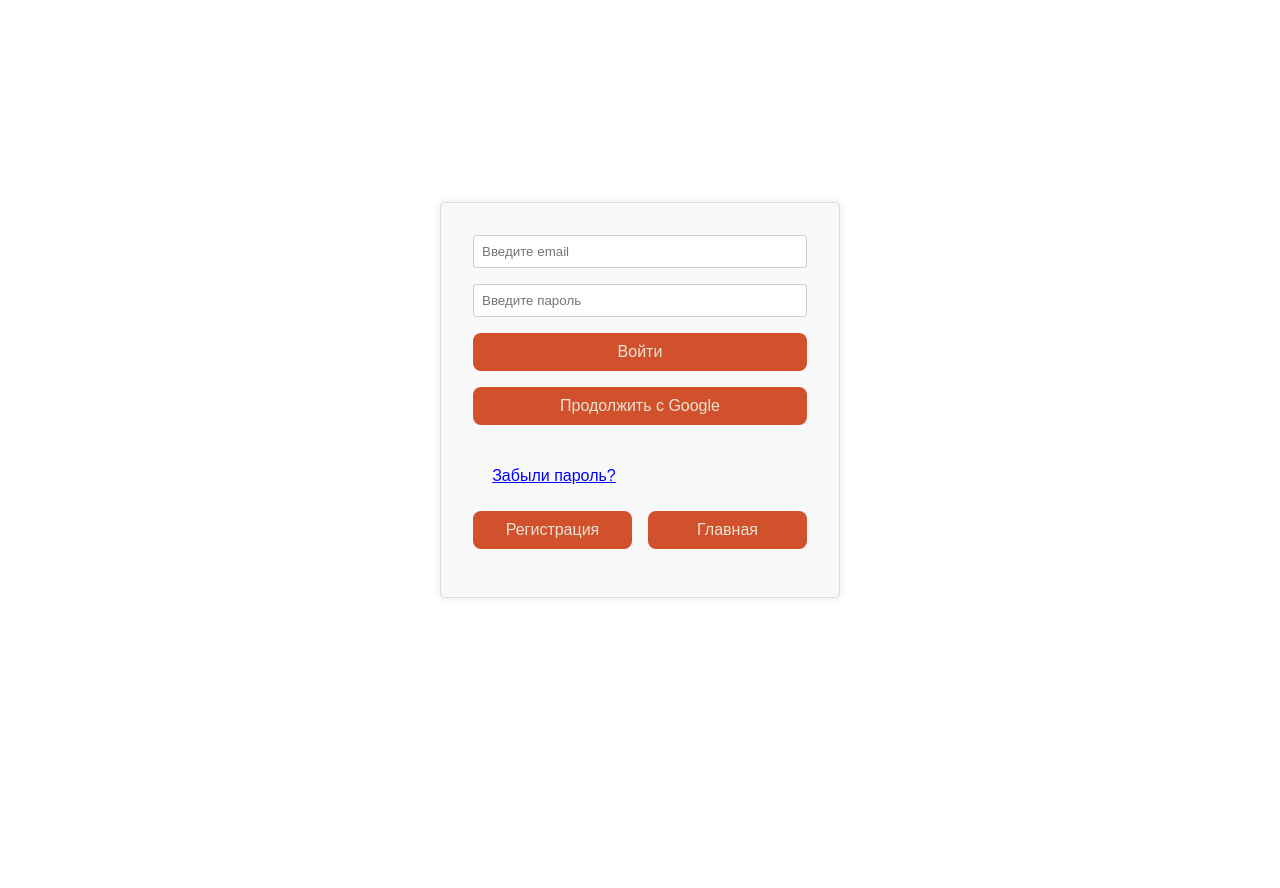
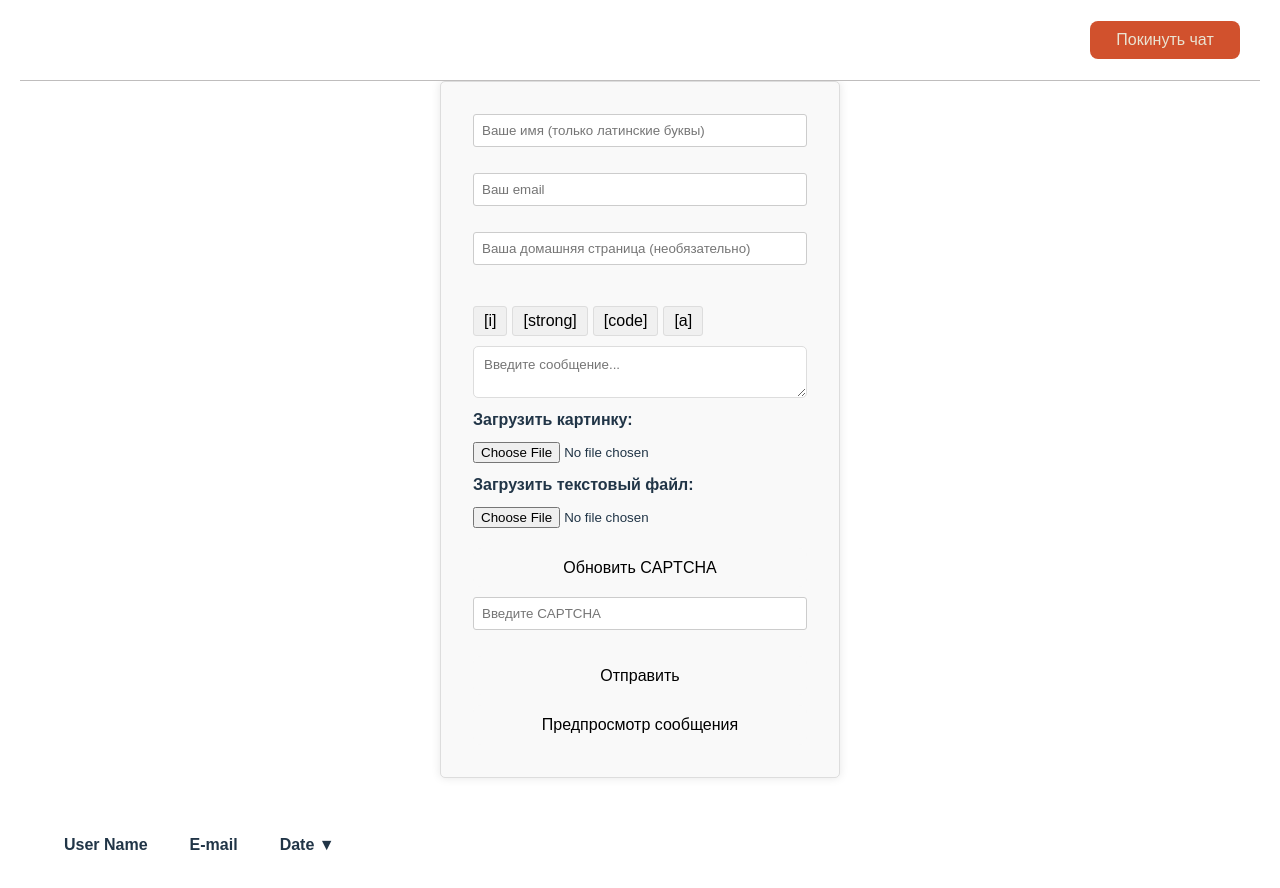
Before and after one commit to ecoaurum/spa-app-websocket, a React (Vite) app in the folder client/: page /chat in a window 1280 px wide. Shown: the top 888 px of the page. Before the commit the page ends 800 px from the top, so only its background shows below. Built offline with nearby package versions, Linux system fonts and the light colour scheme; no server answers; sample sign-in values are in the browser's storage.

Commit message:
added ProtectedRoute for /chat

```diff
--- a/client/src/App.jsx
+++ b/client/src/App.jsx
@@ -77,11 +77,9 @@ function App() {
 			<Route
 				path='/chat'
 				element={
-					isAuthenticated ? ( // Проверка isAuthenticated напрямую
-						<ChatPage socket={socket} /> // Если аутентифицирован, рендерим страницу чата
-					) : (
-						<Login /> // Перенаправление на страницу входа, если не выполнена аутентификация
-					)
+					<ProtectedRoute authToken={authToken}>
+						<ChatPage socket={socket} />
+					</ProtectedRoute>
 				}
 			/>
 		</Routes>
--- a/client/src/components/protected/ProtectedRoute.jsx
+++ b/client/src/components/protected/ProtectedRoute.jsx
@@ -2,12 +2,13 @@ import React from "react";
 import { Navigate } from "react-router-dom";
 
 const ProtectedRoute = ({ authToken, children }) => {
-	if (!authToken) {
-		// Если токена нет, перенаправляем на страницу логина
-		return <Navigate to='/login' />;
+	// Проверка наличия токена в localStorage, если authToken отсутствует в props
+	const isAuthenticated = authToken || localStorage.getItem("token");
+
+	if (!isAuthenticated) {
+		// Если пользователь не авторизован, перенаправляем на страницу входа
+		return <Navigate to='/login' replace />;
 	}
-
-	// Если токен есть, рендерим защищенный компонент
 	return children;
 };
 
```
